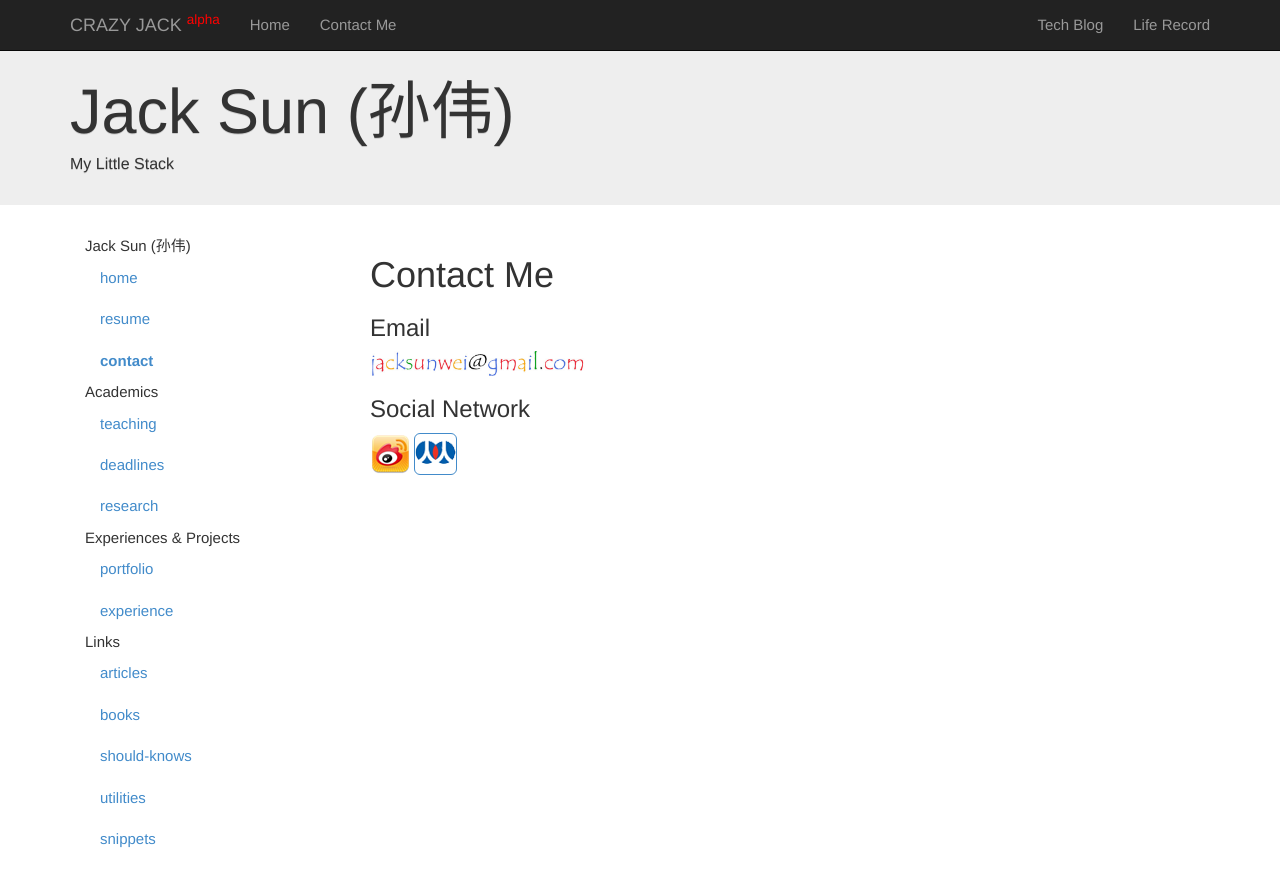
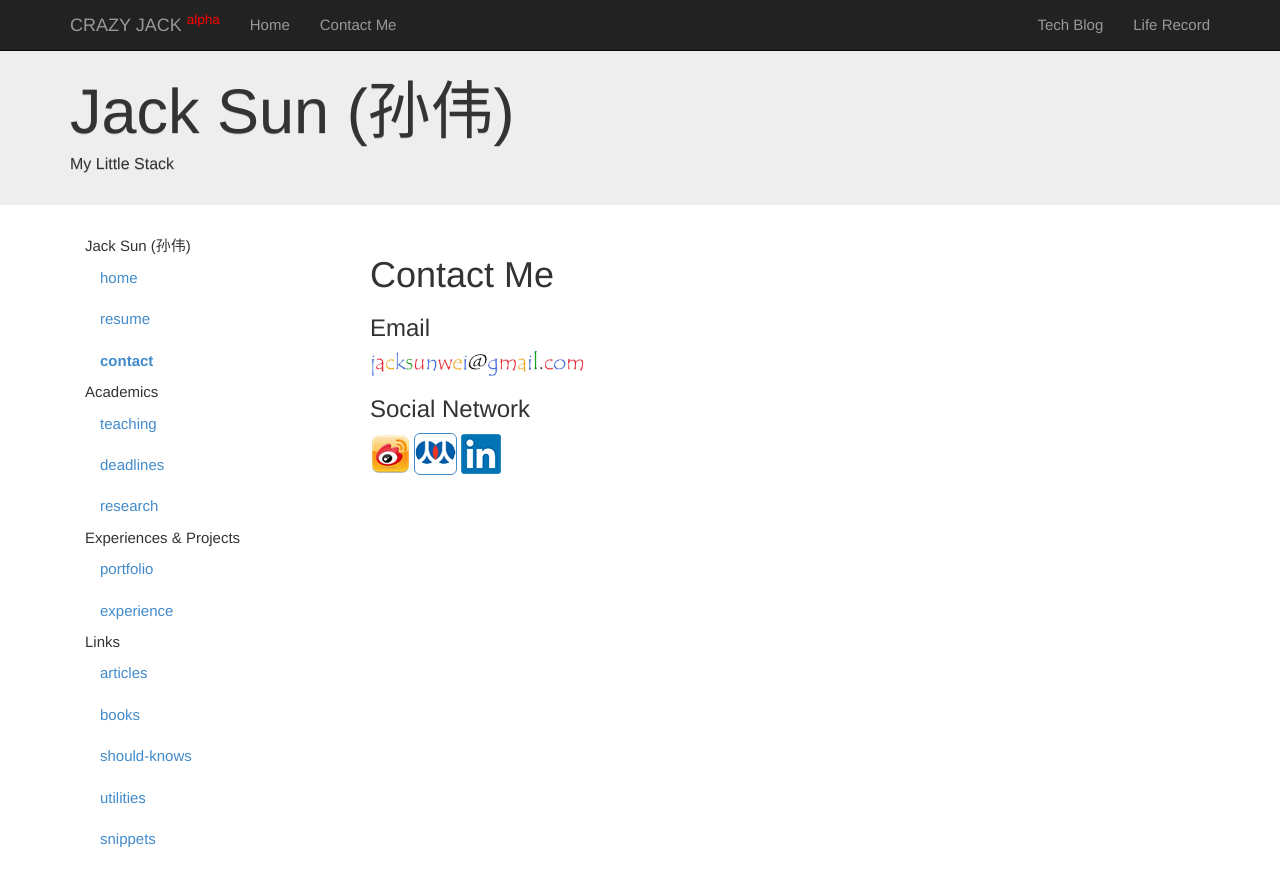
Before and after one commit to LearnGroup/jack-wei-sun-homepage, a Jekyll site: the page built from contact.md, in a window 1280 px wide. Shown: the top 887 px of the page. Built offline with Jekyll 4.4.1, drawn with Linux system fonts in a browser that asks for light colours; Markdown is read by kramdown in place of the engine named in the settings.

Commit message:
update contact

```diff
--- a/contact.md
+++ b/contact.md
@@ -20,3 +20,6 @@ Contact Me
 <a href="http://www.renren.com/jack_sun" target="_blank">
 <img alt="" src="images/renren.png" style="border:1px solid; border-radius: 6px">
 </a>
+<a href="http://www.linkedin.com/in/jacksunwei" target="_blank">
+<img alt="" src="images/linkedin.png"/>
+</a>
```
Also changed, not shown: images/linkedin.png (added).
